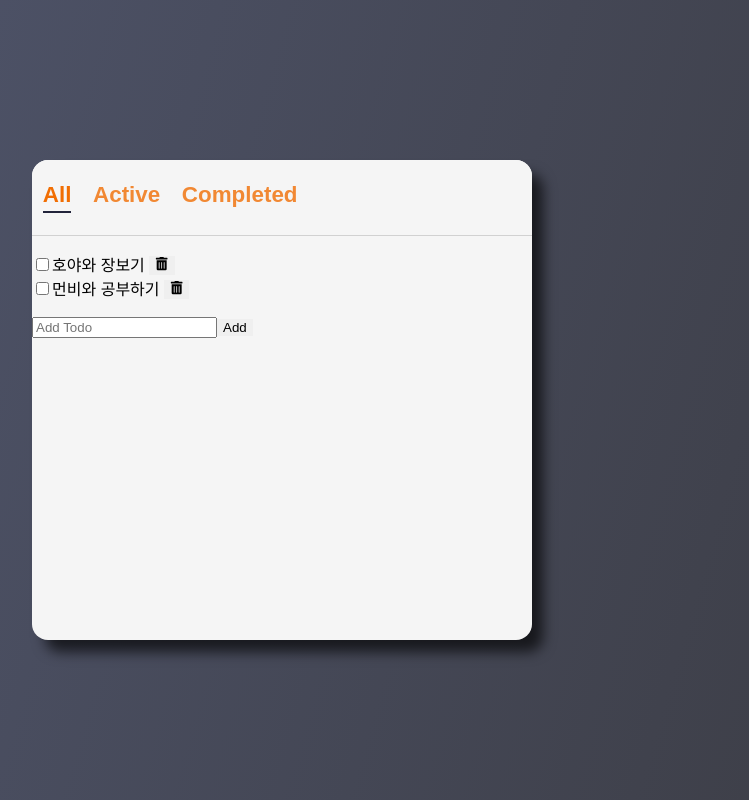
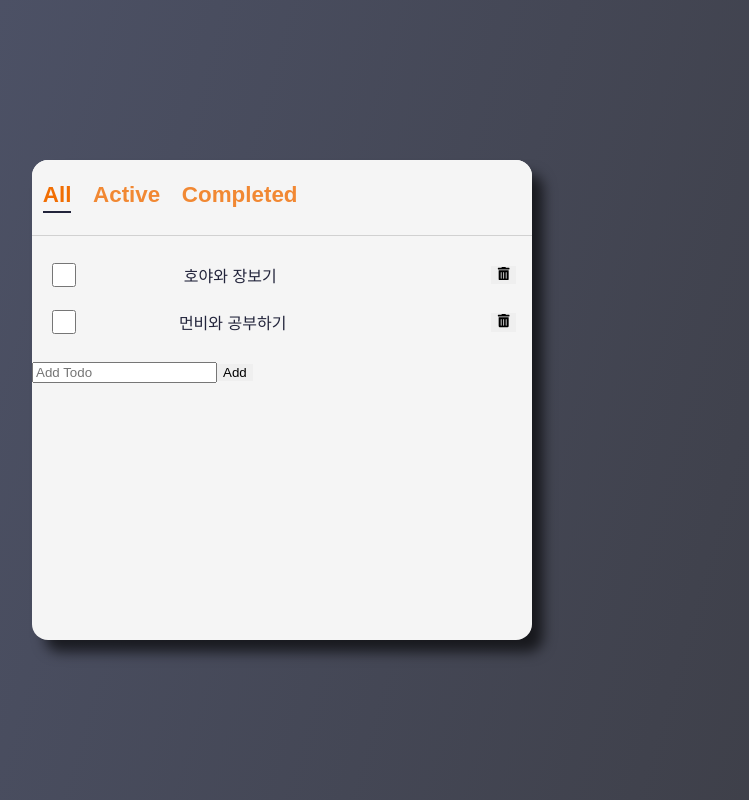
Before and after one commit to eunbi-kang/todo, a React (Create React App) app: page / in a window 1280 px wide. Shown: the whole page, without its empty margins (358-1107 px from the left). Built offline with nearby package versions, Linux system fonts and the light colour scheme.

Commit message:
short cut 수정

```diff
--- a/src/App.js
+++ b/src/App.js
@@ -17,11 +17,7 @@ function App() {
           <meta name="description" content="Portfolio for world-renowned software
      engineer Eunbi" />
           <meta name="author" content="Eunbi" />
-          <link
-            rel="Shortcut icon"
-            href="/public/logo.png"
-            type="image/x-icon"
-          />
+          <link rel="shortcut icon" href="public/favicon.ico" type="image/x-icon" />
           <meta property="og:url" content="https://eunbi-kang.github.io/todo" />
           <meta property="og:title" content="주니어 족발자 은비의 투두앱" />
           <meta property="og:description" content="주니어 족발자 은비의 투두 리스트" />
--- a/src/components/Todo/Todo.jsx
+++ b/src/components/Todo/Todo.jsx
@@ -1,5 +1,6 @@
 import React from "react";
 import { FaTrashAlt } from "react-icons/fa";
+import styles from './Todo.module.css'
 
 export default function Todo({ todo, onUpdate, onDelete }) {
   const { text, status } = todo;
@@ -9,15 +10,16 @@ export default function Todo({ todo, onUpdate, onDelete }) {
   };
   const handleDelete = () => onDelete(todo);
   return (
-    <li>
+    <li className={styles.todo}>
       <input
+        className={styles.checkbox}
         type="checkbox"
         id="checkbox"
         checked={status === "completed"}
         onChange={handleChange}
       />
       <label htmlFor="checkbox">{text}</label>&nbsp;
-      <button onClick={handleDelete}>
+      <button onClick={handleDelete} className={styles.button}>
         <FaTrashAlt />
       </button>
     </li>
--- a/src/components/Todo/Todo.module.css
+++ b/src/components/Todo/Todo.module.css
@@ -0,0 +1,23 @@
+.todo {
+    display: flex;
+    justify-content: space-between;
+    align-items: center;
+    padding: 0.5rem 1rem;
+    margin: 0.1rem 0;
+    color: var(--color-text);
+}
+
+.checkbox {
+    width: 1.5rem;
+    height: 1.5rem;
+}
+
+.text {
+    flex: 1 1 0%;
+    margin-left: 0.5rem;
+    font-size: 1.5rem;
+}
+
+.button{
+
+}
```
